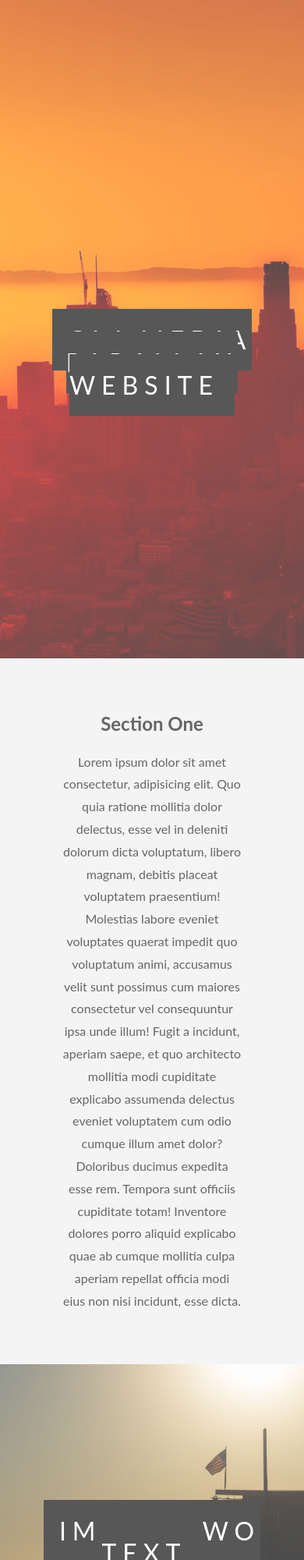
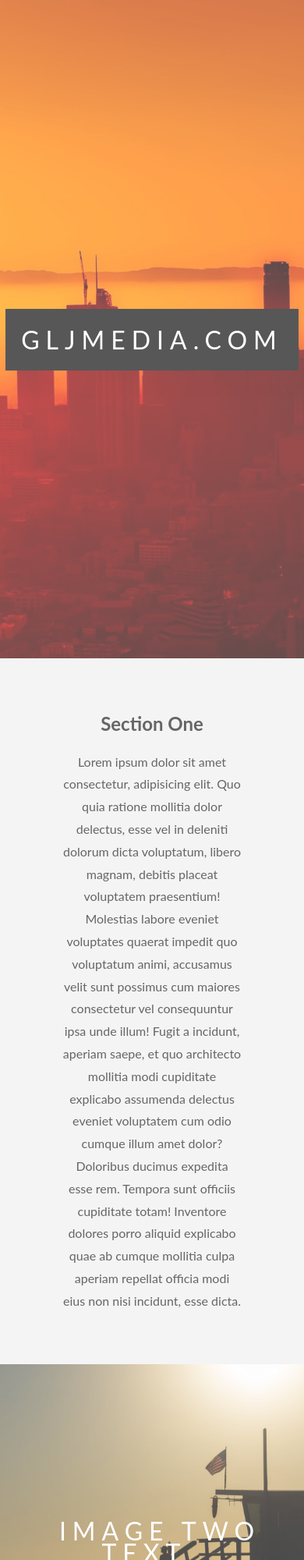
Before and after one commit to hanumancode/Parallax-Website-HTML-CSS, a plain HTML site: page index.html in a window 390 px wide. Shown: the top 2000 px of the page at 78% size. Drawn offline with Linux system fonts and the light colour scheme.

Commit message:
added transparency to the ptext 2 & 3 and disabled fixed bg attachment for mobile devices

```diff
--- a/index.html
+++ b/index.html
@@ -11,8 +11,8 @@
     <div class="pimg1">
         <div class="ptext">
             <span class="border">
-                GLJ Media Parallax Website
-            </span>
+                GLJMedia.com
+           </span>
         </div>
     </div>
 
@@ -23,7 +23,7 @@
 
     <div class="pimg2">
             <div class="ptext">
-                <span class="border">
+                <span class="border trans">
                     Image Two Text
                 </span>
             </div>
@@ -36,7 +36,7 @@
 
     <div class="pimg3">
             <div class="ptext">
-                <span class="border">
+                <span class="border trans">
                     Image Three Text
                 </span>
             </div>
@@ -49,7 +49,7 @@
     <div class="pimg1">
             <div class="ptext">
                 <span class="border">
-                    GLJ Media Parallax Website
+                    GLJMedia.com
                 </span>
             </div>
     </div>
--- a/style.css
+++ b/style.css
@@ -64,3 +64,13 @@ body, html {
     color: #fff;
     padding: 20px;
 }
+
+.ptext .border.trans {
+    background-color: transparent;
+}
+
+@media(max-width:568px) {
+    .pimg1, .pimg2, .pimg3 {
+        background-attachment: scroll;
+    }
+}
```
